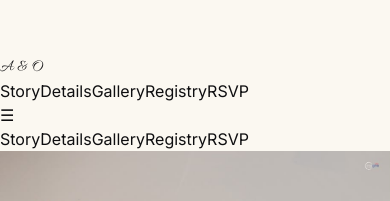
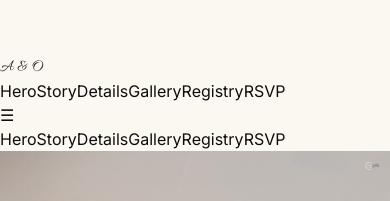
Before and after one commit to OloriNifemi/Wedding-web, a React (Vite) app: page / in a window 390 px wide. Shown: the part 792-993 px from the top of the page. Built offline with nearby package versions, Linux system fonts and the light colour scheme.

Commit message:
Improve UI and fix mobile navigation

```diff
--- a/src/components/Pages/Navbar.jsx
+++ b/src/components/Pages/Navbar.jsx
@@ -19,7 +19,7 @@ export default function Navbar() {
 
         {/* Desktop */}
         <div className="hidden md:flex gap-7 text-[11px] tracking-[0.3em] uppercase">
-          {["Story", "Details", "Gallery", "Registry", "RSVP"].map((l) => (
+          {["Hero", "Story", "Details", "Gallery", "Registry", "RSVP"].map((l) => (
             <a
               key={l}
               href={`#${l.toLowerCase()}`}
@@ -50,11 +50,11 @@ export default function Navbar() {
 
         {/* Mobile Menu */}
         <div
-          className={`fixed top-0 right-0 h-screen w-72 bg-black/90 backdrop-blur-3xl border-l border-white/10 shadow-2xl flex flex-col justify-center items-center gap-10 md:hidden transition-transform duration-700 ease-[cubic-bezier(0.22,1,0.36,1)] ${
+          className={`fixed top-0 right-0 h-screen w-72 bg-black/90 backdrop-blur-3xl border-l border-white/10 shadow-2xl flex flex-col justify-center items-end px-10 gap-10 md:hidden transition-transform duration-700 ease-[cubic-bezier(0.22,1,0.36,1)] ${
             open ? "translate-x-0" : "translate-x-full"
           }`}
         >
-          {["Story", "Details", "Gallery", "Registry", "RSVP"].map((l) => (
+          {[ "Hero", "Story", "Details", "Gallery", "Registry", "RSVP"].map((l) => (
             <a
               key={l}
               href={`#${l.toLowerCase()}`}
```
